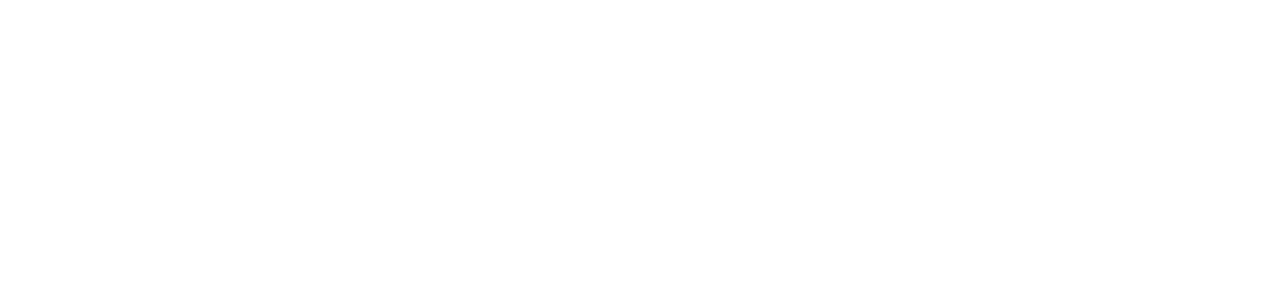
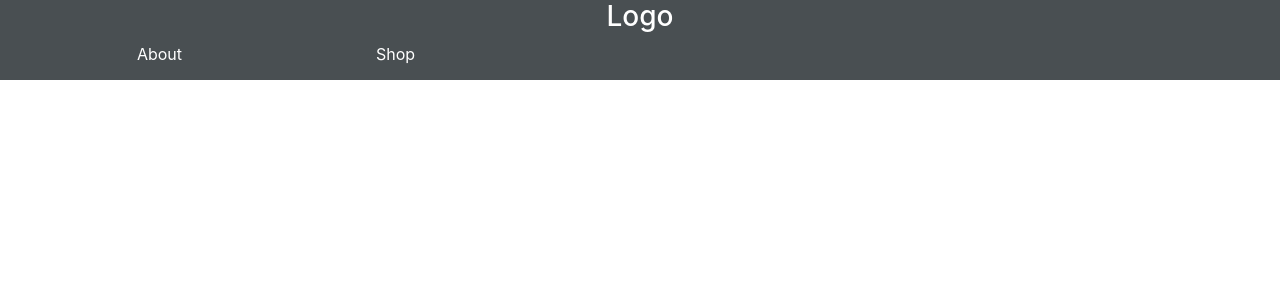
Before and after one commit to sumidha/ProjReact, a React (Create React App) app: page / in a window 1280 px wide. Shown: the top 300 px of the page. Built offline with nearby package versions, Linux system fonts and the light colour scheme.

Commit message:
adding the landig page

```diff
--- a/src/App.js
+++ b/src/App.js
@@ -3,9 +3,9 @@
 import "./App.css";
 import "bootstrap/dist/css/bootstrap.min.css";
 import Stylesheet from "./Stylesheet";
-// import Nav from "./Router/Nav";
-// import Shop from "./Router/Shop";
-// import About from "./Router/About";
+import Nav from "./Router/Nav";
+import Shop from "./Router/Shop";
+import About from "./Router/About";
 // import Home from "./Router/Home";
 // import ItemDetails from "./Router/ItemDetails";
 //import CallAPI from "./CallAPI";
@@ -63,20 +63,20 @@
         <PostForm />
         <FragementDemo />
         <Table />
-        <ClassCounter />
-        <SetState /> */}
+        <ClassCounter /> */}
+        {/* <SetState />  */}
         {/* <HooksBefore name="Rahul Gandhi" /> */}
         {/* <UseStateHook /> */}
         {/* <UseEffectHook /> */}
         {/* <StyleSheet /> */}
 
-        {/* <Nav />
+        <Nav />
         <switch>
-          <Route path="/" exact component={SetState} />
+          {/* <Route path="/" exact component={SetState} /> */}
           <Route path="/About" component={About} />
           <Route path="/Shop" exact component={Shop} />
-          <Route path="/Shop/:id" component={ItemDetails} />
-        </switch> */}
+          {/* <Route path="/Shop/:id" component={ItemDetails} /> */}
+        </switch>
       </div>
     </Router>
   );
```
